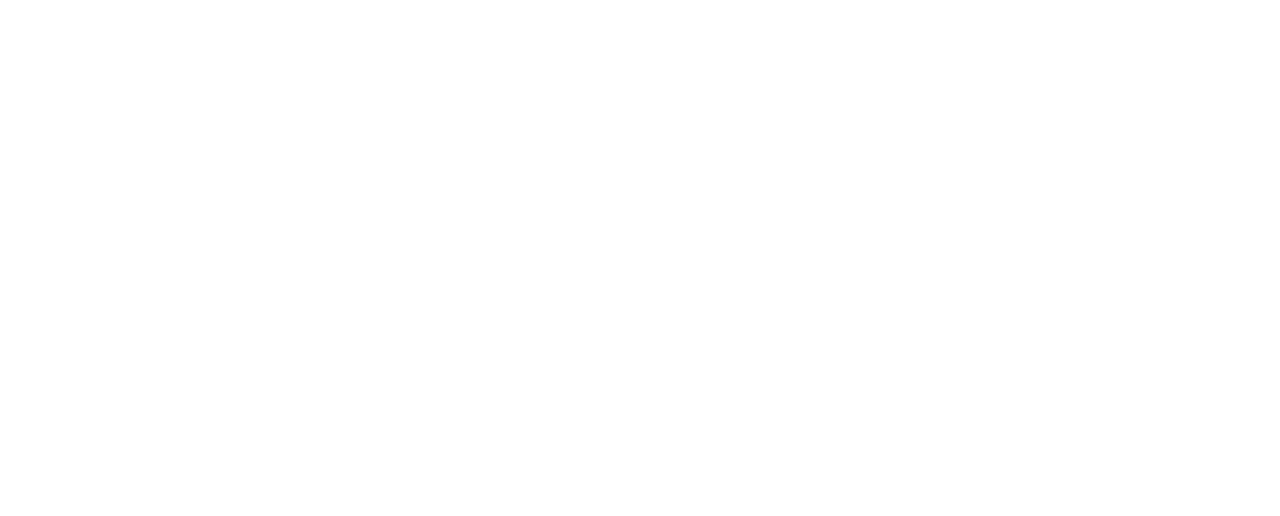
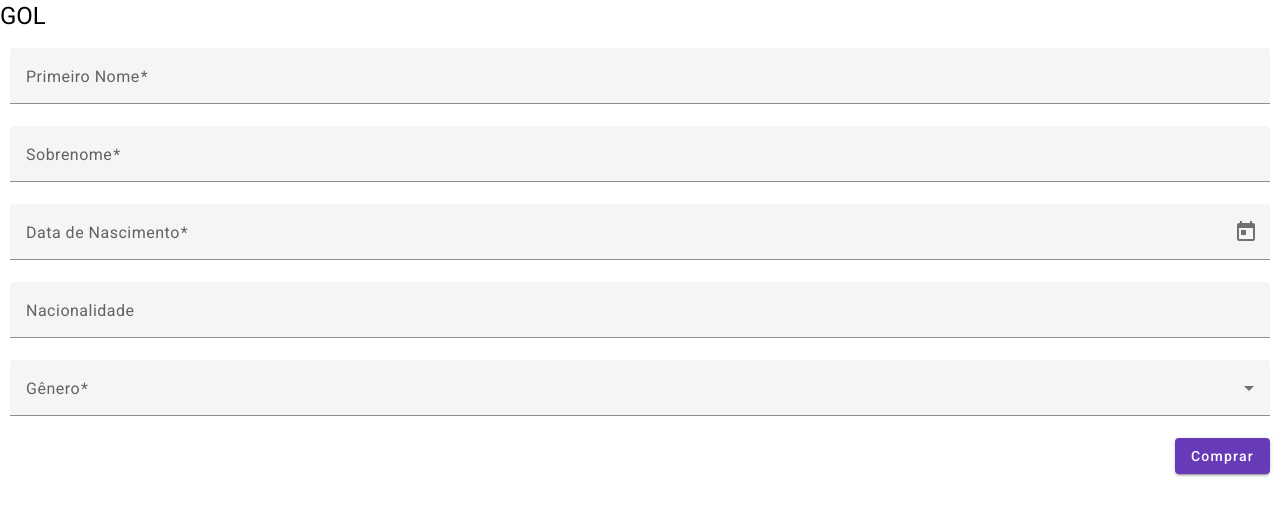
Before and after one commit to FIAP-WEB-Team/FIAP-Solution-Angular, an Angular app: page / in a window 1280 px wide. Shown: the top 516 px of the page. Built offline with nearby package versions, Linux system fonts and the light colour scheme.

Commit message:
Created passenger component

```diff
--- a/angular.json
+++ b/angular.json
@@ -25,6 +25,7 @@
               "src/assets"
             ],
             "styles": [
+              "@angular/material/prebuilt-themes/deeppurple-amber.css",
               "src/styles.css"
             ],
             "scripts": []
@@ -87,6 +88,7 @@
               "src/assets"
             ],
             "styles": [
+              "@angular/material/prebuilt-themes/deeppurple-amber.css",
               "src/styles.css"
             ],
             "scripts": []
--- a/package.json
+++ b/package.json
@@ -11,10 +11,12 @@
   "private": true,
   "dependencies": {
     "@angular/animations": "^15.2.0",
+    "@angular/cdk": "^15.2.4",
     "@angular/common": "^15.2.0",
     "@angular/compiler": "^15.2.0",
     "@angular/core": "^15.2.0",
     "@angular/forms": "^15.2.0",
+    "@angular/material": "^15.2.4",
     "@angular/platform-browser": "^15.2.0",
     "@angular/platform-browser-dynamic": "^15.2.0",
     "@angular/router": "^15.2.0",
--- a/src/app/app.component.html
+++ b/src/app/app.component.html
@@ -1 +1 @@
-<router-outlet></router-outlet>
+<router-outlet/>
--- a/src/app/app.module.ts
+++ b/src/app/app.module.ts
@@ -1,18 +1,49 @@
 import { NgModule } from '@angular/core';
 import { BrowserModule } from '@angular/platform-browser';
+import { RouterModule } from '@angular/router';
+import { ReactiveFormsModule } from '@angular/forms';
 
 import { AppRoutingModule } from './app-routing.module';
 import { AppComponent } from './app.component';
+import { PassengerInputComponent } from './passenger-input/passenger-input.component';
+import { BrowserAnimationsModule } from '@angular/platform-browser/animations';
+
+import { MatDatepickerModule } from '@angular/material/datepicker';
+import { MatDialogModule } from '@angular/material/dialog';
+import { MatSelectModule } from '@angular/material/select'
+import { MatFormFieldModule } from '@angular/material/form-field';
+import { MatSlideToggleModule } from '@angular/material/slide-toggle';
+import { MatInputModule } from '@angular/material/input'
+import { MatButtonModule } from '@angular/material/button'
+import { MatIconModule } from '@angular/material/icon'
+import { MatNativeDateModule, MAT_DATE_LOCALE } from '@angular/material/core';
 
 @NgModule({
   declarations: [
-    AppComponent
+    AppComponent,
+    PassengerInputComponent,
   ],
   imports: [
     BrowserModule,
-    AppRoutingModule
+    AppRoutingModule,
+    BrowserAnimationsModule,
+    ReactiveFormsModule,
+    RouterModule.forRoot([
+      { path: '', component: PassengerInputComponent }
+    ]),
+    MatDatepickerModule,
+    MatInputModule,
+    MatFormFieldModule,
+    MatSelectModule,
+    MatDialogModule,
+    MatSlideToggleModule,
+    MatButtonModule,
+    MatIconModule,
+    MatNativeDateModule
   ],
-  providers: [],
+  providers: [
+    { provide: MAT_DATE_LOCALE, useValue: 'pt-BR' }
+  ],
   bootstrap: [AppComponent]
 })
 export class AppModule { }
--- /dev/null
+++ b/src/app/data/PassengerData.ts
@@ -0,0 +1,15 @@
+export class PassengerData {
+    firstName: string;
+    lastName: string;
+    birthDate: string;
+    nationality: string;
+    gender: string;
+
+    constructor(firstName: string, lastName: string, birthDate: string, nationality: string, gender: string) {
+        this.firstName = firstName
+        this.lastName = lastName
+        this.birthDate = birthDate
+        this.nationality = nationality
+        this.gender = gender
+    }
+}
--- /dev/null
+++ b/src/app/passenger-input/passenger-input.component.css
@@ -0,0 +1,24 @@
+mat-form-field {
+    width: 100%;
+}
+
+.text-input {
+    display: flex;
+    flex-direction: row;
+    align-items: stretch;
+    align-content: stretch;
+    justify-content: flex-start;
+    padding: 0px 10px;
+    font-size: 15px;
+}
+
+.submit-button {
+    display: flex;
+    flex-direction: row;
+    justify-content: flex-end;
+    padding: 0px 10px;
+}
+
+.mat-raised-button{
+    background-color:red;
+}
--- /dev/null
+++ b/src/app/passenger-input/passenger-input.component.html
@@ -0,0 +1,50 @@
+<h1>GOL</h1>
+<div>
+    <form [formGroup]="checkoutForm" (ngSubmit)="onSubmit()">
+        <div class="text-input">
+            <mat-form-field>
+                <mat-label>Primeiro Nome</mat-label>
+                <input matInput #input maxlength="100" type="text" formControlName="firstName" name="firstName" required>
+                <mat-error>Campo deve ser preenchido</mat-error>
+            </mat-form-field>
+        </div>
+        <div class="text-input">
+            <mat-form-field>
+                <mat-label>Sobrenome</mat-label>
+                <input matInput #input maxlength="100" type="text" formControlName="lastName" name="lastName" required>
+                <mat-error>Campo deve ser preenchido</mat-error>
+            </mat-form-field>
+        </div>
+
+        <div class="text-input">
+            <mat-form-field appearance="fill">
+                <mat-label>Data de Nascimento</mat-label>
+                <input matInput [matDatepicker]="picker" formControlName="birthDate" name="birthDate" [readonly]="true" required>
+                <mat-error>Campo deve ser preenchido</mat-error>
+                <mat-datepicker-toggle matIconSuffix [for]="picker"></mat-datepicker-toggle>
+                <mat-datepicker #picker [startAt]="startDate"></mat-datepicker>
+            </mat-form-field>
+        </div>
+        <div class="text-input">
+            <mat-form-field>
+                <mat-label>Nacionalidade</mat-label>
+                <input matInput type="text" formControlName="nationality" name="nationality">
+                <mat-error>Campo deve ser preenchido</mat-error>
+            </mat-form-field>
+        </div>
+        <div class="text-input">
+            <mat-form-field appearance="fill">
+                <mat-label>Gênero</mat-label>
+                <mat-select formControlName="gender" name="gender" required>
+                    <mat-option value="Masculino">Masculino</mat-option>
+                    <mat-option value="Feminino">Feminino</mat-option>
+                    <mat-option value="Outro">Outro</mat-option>
+                </mat-select>
+                <mat-error>Campo deve ser preenchido</mat-error>
+            </mat-form-field>
+        </div>
+        <div class="submit-button">
+            <button mat-raised-button color="primary" type="submit">Comprar</button>
+        </div>
+    </form>
+</div>
--- /dev/null
+++ b/src/app/passenger-input/passenger-input.component.ts
@@ -0,0 +1,47 @@
+import { formatDate } from '@angular/common';
+import { Component } from '@angular/core';
+import { FormBuilder } from '@angular/forms';
+import { PassengerData } from '../data/PassengerData';
+
+@Component({
+  selector: 'app-passenger-input',
+  templateUrl: './passenger-input.component.html',
+  styleUrls: ['./passenger-input.component.css']
+})
+export class PassengerInputComponent {
+  startDate = new Date(2010, 1, 1)
+  checkoutForm = this.formBuilder.group({
+    firstName: '',
+    lastName: '',
+    birthDate: '',
+    nationality: '',
+    gender: ''
+  })
+  flightInfo = [{
+    Departure: 'Maceió',
+    DepartureDate: new Date(2023, 4, 12, 15, 30),
+    Arrival: 'Curitiba',
+    ArrivalDate: new Date(2023, 4, 12, 18, 30),
+    FlightNumber: 128079,
+    Price: 1078.9
+  }]
+
+  constructor(private formBuilder: FormBuilder) { }
+
+  validateForm(passenger: PassengerData) {
+    return passenger.birthDate !== '' && passenger.firstName !== '' && passenger.lastName !== '' && passenger.gender !== ''
+  }
+
+  onSubmit() {
+    let passenger = new PassengerData(this.checkoutForm.value.firstName!, this.checkoutForm.value.lastName!, this.checkoutForm.value.birthDate!,
+      this.checkoutForm.value.nationality!, this.checkoutForm.value.gender!)
+    if (!this.validateForm(passenger))
+      window.alert(`Há campos inválidos`)
+    else {
+      let birthDate = new Date(passenger.birthDate)
+      passenger.birthDate = formatDate(birthDate, 'dd/MM/yyyy', 'en-US')
+      window.alert(`Redirecting to the next page with birth date: ${passenger.birthDate}`)
+
+    }
+  }
+}
--- a/src/index.html
+++ b/src/index.html
@@ -6,8 +6,11 @@
   <base href="/">
   <meta name="viewport" content="width=device-width, initial-scale=1">
   <link rel="icon" type="image/x-icon" href="favicon.ico">
+  <link rel="preconnect" href="https://fonts.gstatic.com">
+  <link href="https://fonts.googleapis.com/css2?family=Roboto:wght@300;400;500&display=swap" rel="stylesheet">
+  <link href="https://fonts.googleapis.com/icon?family=Material+Icons" rel="stylesheet">
 </head>
-<body>
+<body class="mat-typography">
   <app-root></app-root>
 </body>
 </html>
--- a/src/styles.css
+++ b/src/styles.css
@@ -1 +1,4 @@
 /* You can add global styles to this file, and also import other style files */
+
+html, body { height: 100%; }
+body { margin: 0; font-family: Roboto, "Helvetica Neue", sans-serif; }
```
Also changed, not shown: 2 other files (tests, documents, lock files or other folders).
